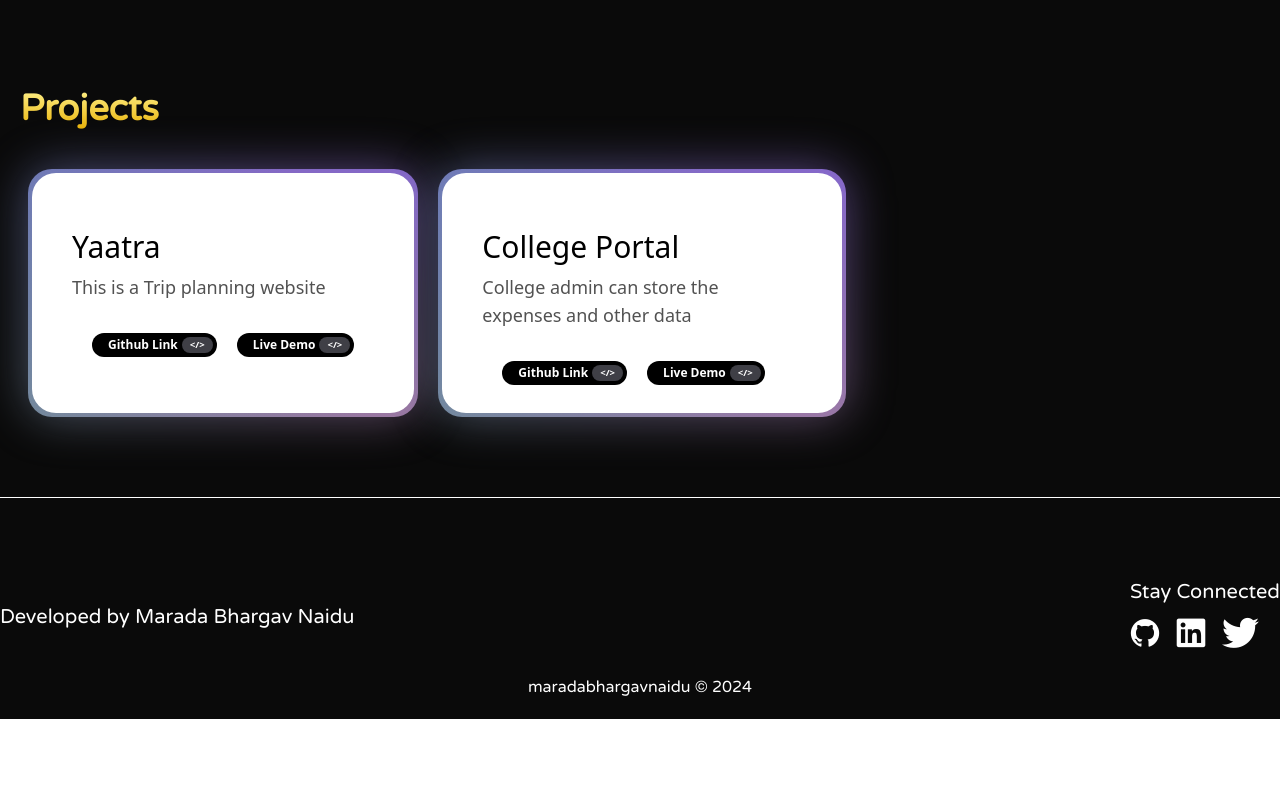
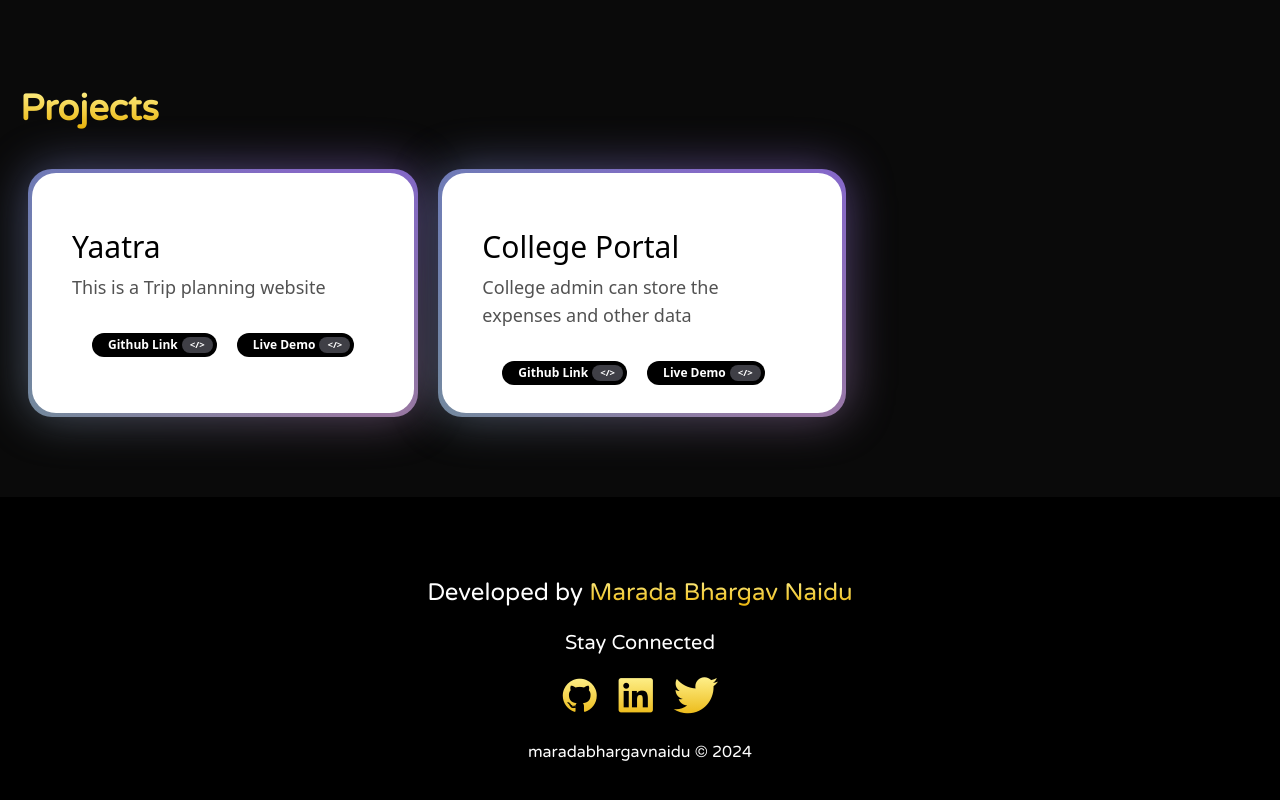
Before and after one commit to maradabhargavnaidu/Bhargav-Portfolio, a React (Vite) app: page / in a window 1280 px wide. Shown: the part 1696-2496 px from the top of the page. Before the commit the page ends 2415 px from the top, so only its background shows below. Built offline with nearby package versions, Linux system fonts and the light colour scheme.

Commit message:
full update

```diff
--- a/src/components/BackgroundBeansDemo.jsx
+++ b/src/components/BackgroundBeansDemo.jsx
@@ -35,7 +35,7 @@ export function BackgroundBeamsDemo() {
             </a>
           </div>
           <a
-            href="https://drive.google.com/file/d/13Oj4virqdkqCnWP7dp0bYazd2KrQqMiD/view?usp=sharing"
+            href="https://drive.google.com/file/d/18-gNBAYAdyUIJdRnFil6LoP8r1wGNxKN/view?usp=sharing"
             className="text-2xl md:text-3xl relative z-10 bg-gradient-to-b from-yellow-200 to-yellow-500 font-varela py-2 font-semibold text-neutral-950 px-7 rounded-sm"
             target="_blank"
           >
--- a/src/components/Footer.jsx
+++ b/src/components/Footer.jsx
@@ -2,12 +2,16 @@ import React from "react";
 
 const Footer = () => {
   return (
-    <div className="bg-neutral-950 text-white font-varela border-t-[1px] border-white">
-      <div className="container mx-auto pt-20 flex md:flex-row flex-col justify-center items-center gap-5 md:justify-between">
-        <p className="text-xl"> Developed by Marada Bhargav Naidu</p>
-        <div>
-          <p className="text-xl mb-3">Stay Connected</p>
-          <div className="flex text-3xl gap-4">
+    <div className="bg-black text-white font-varela text-center">
+      <div className="container mx-auto py-20 space-y-5">
+        <p className="text-2xl ">
+          Developed by{" "}
+          <span className="cursor-pointer bg-clip-text text-transparent bg-gradient-to-b from-yellow-200 to-yellow-500">
+            Marada Bhargav Naidu
+          </span>
+        </p>
+        <p className="text-xl">Stay Connected</p>
+        <div className="md:text-4xl space-x-5 text-2xl cursor-pointer bg-clip-text text-transparent bg-gradient-to-b from-yellow-200 to-yellow-500">
           <a href="https://github.com/maradabhargavnaidu">
             <i className="devicon-github-original"></i>
           </a>
@@ -18,9 +22,8 @@ const Footer = () => {
             <i className="devicon-twitter-original"></i>
           </a>
         </div>
+        <p>maradabhargavnaidu &copy; 2024</p>
       </div>
-      </div>
-      <p className="text-center py-5">maradabhargavnaidu &copy; 2024</p>
     </div>
   );
 };
```
Lines whose indentation alone changed are shown as unchanged.
